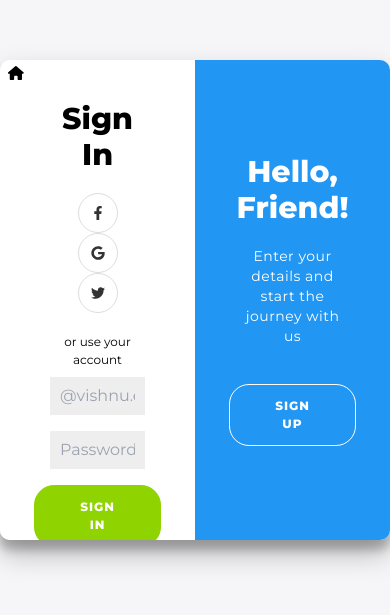
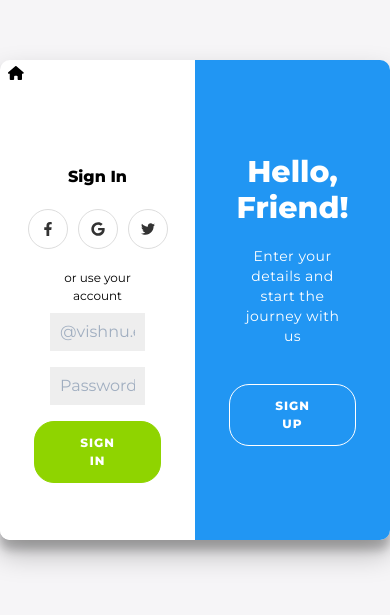
Before and after one commit to raghavendra-10/clgtwitter, a React (Create React App) app: page /register in a window 390 px wide. Shown: the part 115-730 px from the top of the page. Built offline with nearby package versions, Linux system fonts and the light colour scheme; no server answers.

Commit message:
new working tweets

```diff
--- a/src/components/Dashboard.jsx
+++ b/src/components/Dashboard.jsx
@@ -25,9 +25,9 @@ const Dashboard = () => {
 
 
   return (
-    <div className="flex">
+    <div className="flex ">
       <div
-        className={`bg-blue-500 h-screen p-5 pt-8 ${
+        className={`bg-blue-400 min-h-screen p-5 pt-8 ${
           open ? "w-72" : "w-20"
         } duration-300 relative`}
       >
@@ -40,14 +40,15 @@ const Dashboard = () => {
 
         <div className="inline-flex">
           <h1
-            className={`text-white font-medium text-2xl duration-300 origin-center ${
+            className={`text-white font-medium text-3xl duration-300 origin-center ${
               !open && "scale-0"
             }`}
           >
-            <span className="text-green-500">DI</span>VULGE
+            <span className="text-green-700">DI</span>VULGE
           </h1>
+
         </div>
-
+        <p className='text-sm'>user : {user && user.email}</p>
         <ul className="pt-2">
           <li
             className="text-gray-800 text-sm flex items-center gap-x-4 cursor-pointer p-2 hover:bg-gray-100 rounded-md mt-2"
@@ -125,11 +126,12 @@ const Dashboard = () => {
 
         </ul>
       </div>
-      <p>user email:{user && user.email}</p>
-      <div className="p-7">
+
+      <div className="flex-grow p-4 max-w-screen-xl mx-auto">
       <TweetForm user={user} />
+      <div className='h-screen overflow-y-auto'>
         <TweetsList/>
-
+        </div>
       </div>
     </div>
   );
--- a/src/components/Home.jsx
+++ b/src/components/Home.jsx
@@ -7,21 +7,22 @@ const Home = () => {
     <div className="bg-white min-h-screen">
       <Navbar />
       <div className="flex min-h-screen">
-
         <div className="w-1/2 bg-green-400 flex flex-col items-center justify-center px-12">
-        {/* <div className="text-5xl font-bold text-gray-800 mb-4">DIVULGE</div> */}
+          {/* <div className="text-5xl font-bold text-gray-800 mb-4">DIVULGE</div> */}
           <div className="bg-white p-8 rounded-lg shadow-lg text-center">
-            <div className="text-5xl font-bold text-gray-800 mb-4"><span className="text-green-400">DI</span>VULGE</div>
-            <div className="text-xl text-gray-600 mb-8">
+            <div className="sm:text-5xl font-bold text-gray-800 mb-4">
+              <span className="text-green-400">DI</span>VULGE
+            </div>
+            <div className="sm:text-xl text-gray-600 mb-8">
               It's time to communicate
             </div>
-            <button className="px-6 py-3 text-lg font-semibold text-white bg-blue-500 rounded-full shadow-lg hover:bg-blue-600 focus:outline-none focus:ring focus:ring-blue-200">
+            <button className="sm:px-6 sm:py-3 px-1 py-1 sm:text-lg font-semibold text-white bg-blue-500 rounded-full shadow-lg hover:bg-blue-600 focus:outline-none focus:ring focus:ring-blue-200">
               Get Started
             </button>
           </div>
         </div>
         <div
-          className="bg-cover bg-center w-1/2"
+          className="bg-cover bg-center w-full sm:w-1/2"
           style={{ backgroundImage: `url(${Logo})` }}
         />
       </div>
--- a/src/components/Navbar.jsx
+++ b/src/components/Navbar.jsx
@@ -7,14 +7,14 @@ const Navbar = () => {
     <div className="bg-blue-500 py-4">
       <nav className="container mx-auto flex justify-between items-center">
         <div className="flex items-center">
-          <img src={Logo} alt="Divulge Logo" className="h-9 rounded-full w-9 mr-2" />
-          <h1 className="text-white text-3xl font-semibold">DIVULGE</h1>
+          <img src={Logo} alt="Divulge Logo" className="sm:h-9 h-6 w-6 rounded-full sm:w-9 mr-2" />
+          <h1 className="text-white text-lg sm:text-3xl font-semibold">DIVULGE</h1>
         </div>
-        <ul className="flex space-x-4 over">
+        <ul className="flex space-x-2 sm:space-x-4 over">
         <li>
             <Link
               to="/"
-              className="text-white text-xl hover:text-blue-200 transition duration-300"
+              className="text-white sm:text-xl hover:text-blue-200 transition duration-300"
             >
               AboutUs
             </Link>
@@ -22,7 +22,7 @@ const Navbar = () => {
           <li>
             <Link
               to="/register"
-              className="text-white text-xl hover:text-blue-200 transition duration-300"
+              className="text-white sm:text-xl hover:text-blue-200 transition duration-300"
             >
               SignUp/SignIn
             </Link>
--- a/src/components/SlideLogin.jsx
+++ b/src/components/SlideLogin.jsx
@@ -64,8 +64,8 @@ const SlideLogin = () => {
             </Link>
           </div>
           <form className="form" onSubmit={handleSubmit}>
-            <h1 className="h1 text-3xl">Create Account</h1>
-            <div className="social-cont">
+            <h1 className="h1 sm:text-3xl">Create Account</h1>
+            <div className="flex social-cont">
               <a href="/" className="a social">
                 <FaFacebookF />
               </a>
@@ -79,7 +79,7 @@ const SlideLogin = () => {
             <span className="span">or use your email for registration</span>
             {/* <input className="input" type="text" name="name" value={email}  placeholder="Name" /> */}
             <input
-              className="input"
+              className="input  "
               type="email"
               name="email"
               onChange={(event) => {
@@ -88,7 +88,7 @@ const SlideLogin = () => {
               placeholder="@vishnu.edu.in"
             />
             <input
-              className="input"
+              className="input "
               type="password"
               name="password"
               onChange={(event) => {
@@ -108,8 +108,8 @@ const SlideLogin = () => {
             </Link>
           </div>
           <form onSubmit={handleLoginSubmit} className="form">
-            <h1 className="h1 text-3xl">Sign In</h1>
-            <div className="social-cont">
+            <h1 className="h1 sm:text-3xl">Sign In</h1>
+            <div className="flex social-cont">
               <a href="/" className="a social">
                 <FaFacebookF />
               </a>
@@ -122,7 +122,7 @@ const SlideLogin = () => {
             </div>
             <span className="span">or use your account</span>
             <input
-              className="input"
+              className="input "
               type="email"
               name="email"
               onChange={(event) => {
@@ -131,7 +131,7 @@ const SlideLogin = () => {
               placeholder="@vishnu.edu.in"
             />
             <input
-              className="input"
+              className="input "
               type="password"
               name="password"
               onChange={(event) => {
--- a/src/components/MessageDisplay.jsx
+++ b/src/components/Tweet.jsx
@@ -30,19 +30,4 @@ const Tweet = ({ username, content, timestamp }) => {
   );
 };
 
-const TwitterFeed = () => {
-  return (
-    <div className="bg-gray-100 min-h-screen p-6">
-      <div className="max-w-xl mx-auto">
-        <h1 className="text-3xl font-semibold mb-4">Messages</h1>
-        <Tweet
-          username="john_doe"
-          content="Just had a great time coding with React and Tailwind CSS!"
-          timestamp="2h ago"
-        />
-      </div>
-    </div>
-  );
-};
-
-export default TwitterFeed;
+export default Tweet;
--- a/src/components/TweetForm.jsx
+++ b/src/components/TweetForm.jsx
@@ -1,8 +1,9 @@
 import React, { useState } from 'react';
-import { db } from '../firebaseConfig'; // Import your Firebase instance
+import { db } from '../firebaseConfig';
 import { collection, addDoc } from "firebase/firestore";
 import { toast } from "react-toastify";
 import "react-toastify/dist/ReactToastify.css";
+
 const TweetForm = ({ user }) => {
   const [tweet, setTweet] = useState('');
 
@@ -12,8 +13,8 @@ const TweetForm = ({ user }) => {
     try {
       await addDoc(collection(db, 'tweets'), {
         content: tweet,
-        authorId: user.uid, // Store the UID of the logged-in user
-        authorEmail: user.email, // Store the email of the logged-in user
+        authorId: user.uid,
+        authorEmail: user.email,
         createdAt: new Date(),
       });
       setTweet('');
@@ -23,17 +24,24 @@ const TweetForm = ({ user }) => {
     }
   };
 
-
   return (
-    <div>
+    <div className="p-4 bg-white rounded-md shadow-md">
       <form onSubmit={handleSubmit}>
         <textarea
           value={tweet}
           onChange={(e) => setTweet(e.target.value)}
           placeholder="What's on your mind?"
-          rows={4}
+          rows={6}
+          className="w-full p-2 border rounded-md resize-none focus:outline-none focus:border-blue-500"
         />
-        <button type="submit">Tweet</button>
+        <div className="flex justify-end mt-2">
+          <button
+            type="submit"
+            className="px-4 py-2 bg-blue-500 text-white rounded-md hover:bg-blue-600"
+          >
+            Tweet
+          </button>
+        </div>
       </form>
     </div>
   );
--- a/src/components/TweetsList.jsx
+++ b/src/components/TweetsList.jsx
@@ -1,6 +1,7 @@
 import React, { useEffect, useState } from 'react';
-import { db } from '../firebaseConfig'; // Make sure the path is correct
+import { db } from '../firebaseConfig';
 import { collection, onSnapshot } from "firebase/firestore";
+import Tweet from './Tweet';
 
 const TweetsList = () => {
   const [tweets, setTweets] = useState([]);
@@ -26,14 +27,14 @@ const TweetsList = () => {
   }, []);
 
   return (
-    <div>
-      <h2>Tweets</h2>
+    <div className=''>
       {tweets.map((tweet) => (
-        <div key={tweet.id}>
-          <p>{tweet.content}</p>
-          <p>Author: {tweet.authorEmail}</p>
-          <p>Time: {tweet.createdAt.toDate().toLocaleString()}</p>
-        </div>
+        <Tweet
+          key={tweet.id}
+          username={tweet.authorEmail}
+          content={tweet.content}
+          timestamp={tweet.createdAt.toDate().toLocaleString()}
+        />
       ))}
     </div>
   );
--- a/src/components/login.css
+++ b/src/components/login.css
@@ -1,4 +1,93 @@
 @import url("https://fonts.googleapis.com/css?family=Montserrat:400,800");
+@media (max-width: 640px) {
+  /* Modify body styles */
+  .body {
+    height: auto;
+    margin: 0;
+  }
+
+  /* Modify container styles */
+  .cont {
+    width: 100%;
+    height: auto;
+    min-height: 0;
+    box-shadow: none;
+    border-radius: 0;
+    overflow: visible;
+  }
+
+  /* Modify form container styles */
+  .form-cont {
+    position: relative;
+    width: 100%;
+    top: 0;
+    height: auto;
+    transition: none;
+  }
+
+  .cont.right-panel-active .sign-up-cont {
+    transform: none;
+    opacity: 1;
+    z-index: 5;
+    animation: none;
+  }
+
+  /* Modify overlay container styles */
+  .overlay-cont {
+    position: relative;
+    width: 100%;
+    height: auto;
+    overflow: visible;
+    transition: none;
+    left: 0;
+    transform: none;
+  }
+
+  .cont.right-panel-active .overlay-cont {
+    transform: none;
+  }
+
+  /* Modify overlay styles */
+  .overlay {
+    background: #2196F3;
+    background-size: cover;
+    background-position: 0 0;
+    position: relative;
+    left: 0;
+    width: 100%;
+    transform: none;
+    transition: none;
+  }
+
+  .cont.right-panel-active .overlay {
+    transform: none;
+  }
+
+  /* Modify overlay panel styles */
+  .overlay-panel {
+    position: relative;
+    width: 100%;
+    transform: none;
+    transition: none;
+    padding: 20px;
+  }
+
+  .overlay-left,
+  .overlay-right {
+    transform: none;
+  }
+
+  /* Modify social icon styles */
+  .social-cont {
+    margin: 20px 0;
+  }
+
+  .social-cont .a {
+    margin: 0 10px;
+    height: 30px;
+    width: 30px;
+  }
+}
 
 
 .body {
--- a/tailwind.config.js
+++ b/tailwind.config.js
@@ -162,19 +162,19 @@ module.exports = {
       // darktext: "#F5F5F5",
       // lightgray: "#4f4f504d",
 
-      // gray: {
-      //   50: "#f8f9fa",
-      //   100: "#edf2f7",
-      //   200: "#e9ecef",
-      //   300: "#cbd5e0",
-      //   400: "#a0aec0",
-      //   500: "#adb5bd",
-      //   600: "#a3aed0",
-      //   700: "#707eae",
-      //   // 800: "#F5F5F5",
-      //   // 900: "#F5F5F5",
+      gray: {
+        50: "#f8f9fa",
+        100: "#edf2f7",
+        200: "#e9ecef",
+        300: "#cbd5e0",
+        400: "#a0aec0",
+        500: "#adb5bd",
+        600: "#a3aed0",
+        700: "#707eae",
+        // 800: "#F5F5F5",
+        // 900: "#F5F5F5",
 
-      // },
+      },
       navy: {
         50: "#d0dcfb",
         100: "#aac0fe",
```
